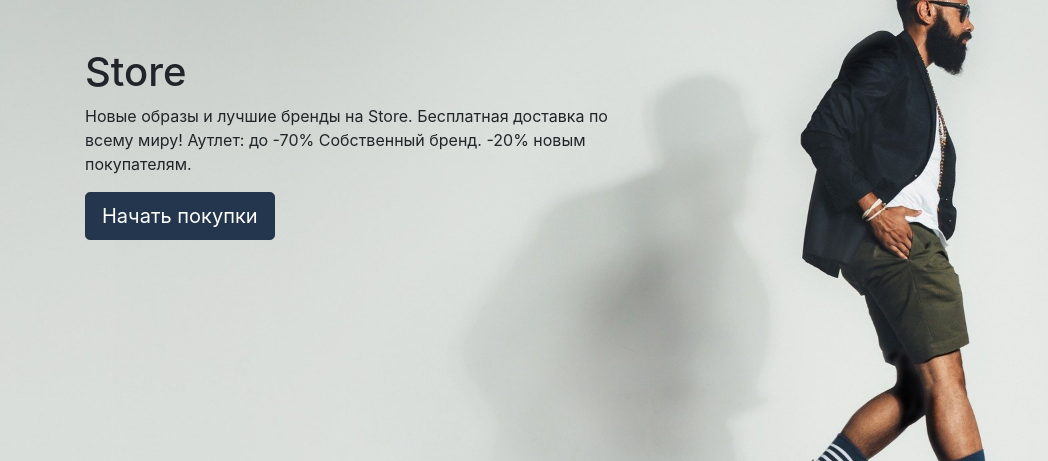
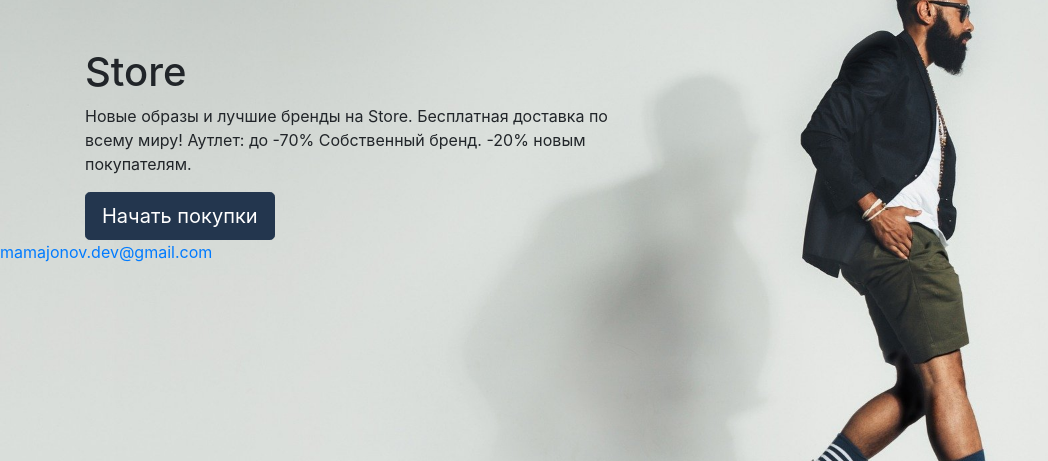
Before and after one commit to mamajonov-dev/storetest, a Django app: page / in a window 1280 px wide. Shown: the part 56-517 px from the top of the page, without its empty margins (0-1048 px from the left). Run offline with Django 3.2, Linux system fonts and the light colour scheme; some libraries are stand-ins or nearby versions.

Commit message:
Update index.html
aa

```diff
--- a/storeapp/templates/index.html
+++ b/storeapp/templates/index.html
@@ -24,5 +24,6 @@
             </div>
         </div>
     </div>
+        <a href="">mamajonov.dev@gmail.com</a>
 </section>
 {% endblock content %}
```
